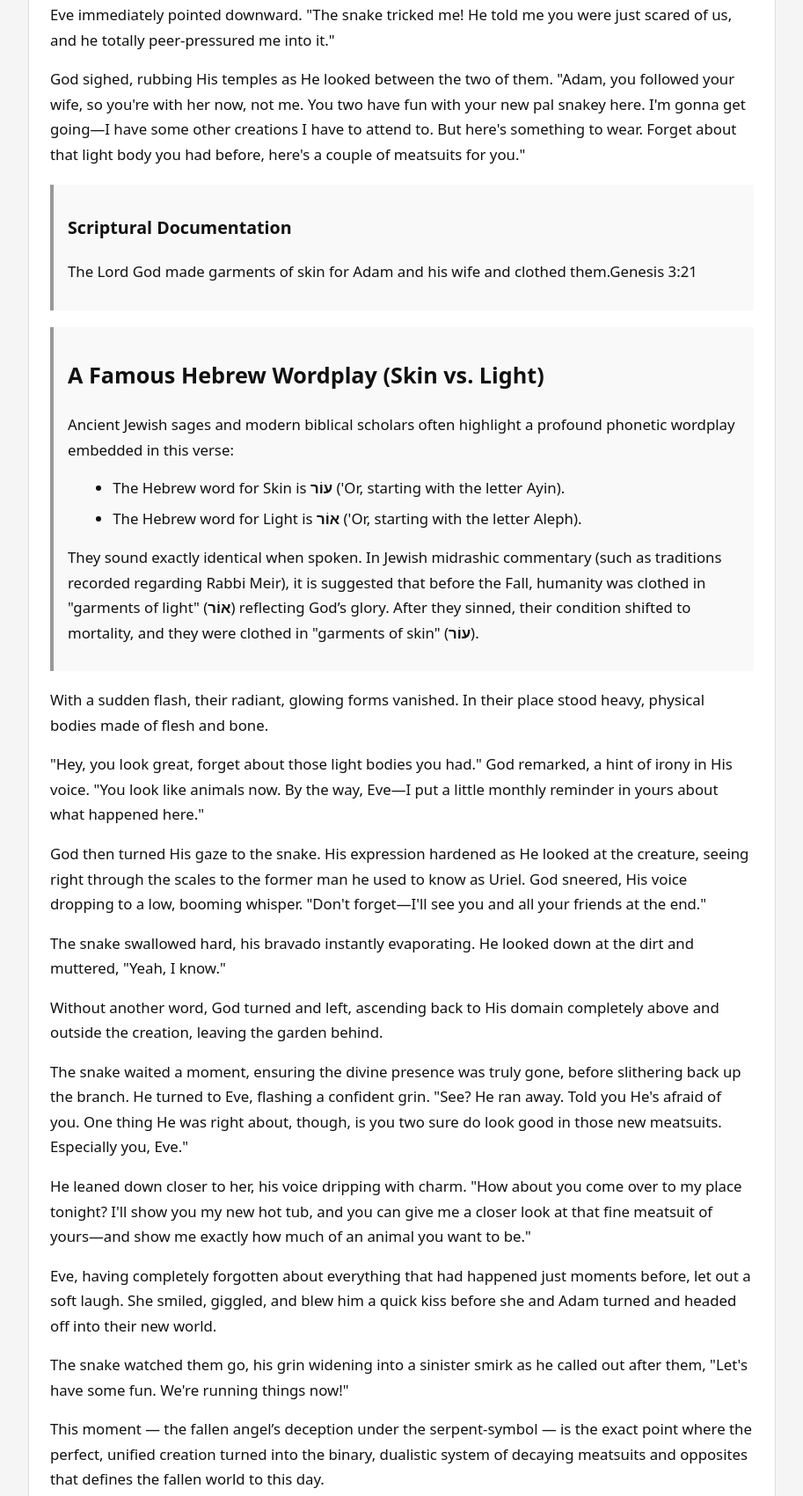
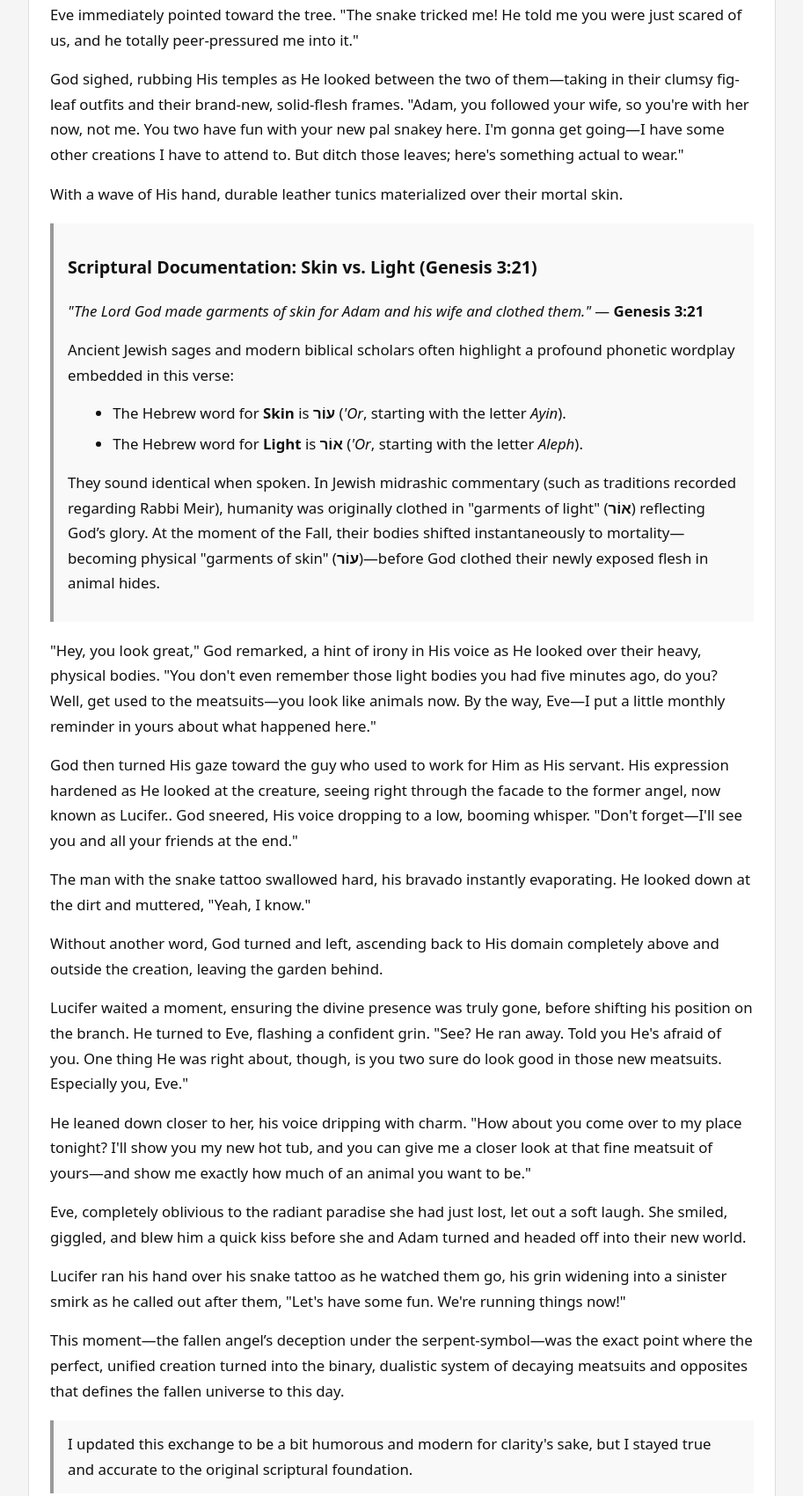
Before and after one commit to RaphaelAsanti/the-end-of-time, a plain HTML site: page chapter4-the-fall.html in a window 1280 px wide. Shown: the part 4792-6493 px from the top of the page at 88% size, without its empty margins (183-1096 px from the left). Drawn offline with Linux system fonts and the light colour scheme.

Commit message:
Revise chapter 4 for humor and clarity
Updated dialogue and descriptions to add humor and modern context while maintaining scriptural accuracy.

```diff
--- a/chapter4-the-fall.html
+++ b/chapter4-the-fall.html
@@ -224,36 +224,48 @@ In the blink of an eye, the solid-light universe dematerializes into nothing and
 
   <p class="support-note">The ebook remains free to read online.</p>
 </div>
-    <p>Adam peeked out from behind a massive bush, looking thoroughly stressed. "Hey God! Yeah, so... we heard you walking in the garden, and we got scared because we&rsquo;re naked. So we&rsquo;re just... hiding out over here."</p>
+<p>Adam peeked out from behind a massive bush, looking thoroughly stressed—and clutching a bunch of hastily woven fig leaves around his waist. "Hey God! Yeah, so... we heard you walking in the garden, and we got scared because we&rsquo;re naked. So we&rsquo;re just... hiding out over here."</p>
+
 <p>"Naked?" God asked, His tone shifting. "Who told you that you were naked? Did you eat from the tree I explicitly told you not to touch?"</p>
+
 <p>Adam didn't hesitate for a second, pointing his finger straight at his wife. "It was her! The woman <em>You</em> put here with me. She gave me the fruit, so I ate it."</p>
+
 <p>God sighed, turning His attention to the side. "Eve, what did you do?"</p>
-<p>Eve immediately pointed downward. "The snake tricked me! He told me you were just scared of us, and he totally peer-pressured me into it."</p>
-<p>God sighed, rubbing His temples as He looked between the two of them. "Adam, you followed your wife, so you're with her now, not me. You two have fun with your new pal snakey here. I'm gonna get going&mdash;I have some other creations I have to attend to. But here's something to wear. Forget about that light body you had before, here's a couple of meatsuits for you."</p>
+
+<p>Eve immediately pointed toward the tree. "The snake tricked me! He told me you were just scared of us, and he totally peer-pressured me into it."</p>
+
+<p>God sighed, rubbing His temples as He looked between the two of them—taking in their clumsy fig-leaf outfits and their brand-new, solid-flesh frames. "Adam, you followed your wife, so you're with her now, not me. You two have fun with your new pal snakey here. I'm gonna get going&mdash;I have some other creations I have to attend to. But ditch those leaves; here's something actual to wear."</p>
+
+<p>With a wave of His hand, durable leather tunics materialized over their mortal skin.</p>
+
 <div class="inset sidebar">
-    <h3>Scriptural Documentation</h3>
-<p>The Lord God made garments of skin for Adam and his wife and clothed them.Genesis 3:21</p>
+    <h3>Scriptural Documentation: Skin vs. Light (Genesis 3:21)</h3>
+    <p><em>"The Lord God made garments of skin for Adam and his wife and clothed them."</em> &mdash; <strong>Genesis 3:21</strong></p>
+    <p>Ancient Jewish sages and modern biblical scholars often highlight a profound phonetic wordplay embedded in this verse:</p>
+    <ul>
+        <li>The Hebrew word for <strong>Skin</strong> is <strong>עוֹר</strong> (<em>'Or</em>, starting with the letter <em>Ayin</em>).</li>
+        <li>The Hebrew word for <strong>Light</strong> is <strong>אוֹר</strong> (<em>'Or</em>, starting with the letter <em>Aleph</em>).</li>
+    </ul>
+    <p>They sound identical when spoken. In Jewish midrashic commentary (such as traditions recorded regarding Rabbi Meir), humanity was originally clothed in "garments of light" (<strong>אוֹר</strong>) reflecting God&rsquo;s glory. At the moment of the Fall, their bodies shifted instantaneously to mortality&mdash;becoming physical "garments of skin" (<strong>עוֹר</strong>)&mdash;before God clothed their newly exposed flesh in animal hides.</p>
 </div>
-    <div class="inset sidebar">
-<h2 id="skin-vs-light">A Famous Hebrew Wordplay (Skin vs. Light)</h2>
-      <p>Ancient Jewish sages and modern biblical scholars often highlight a profound phonetic wordplay embedded in this verse:</p>
-<ul>
-<li>The Hebrew word for Skin is <strong>עוֹר</strong> ('Or, starting with the letter Ayin).</li>
-<li>The Hebrew word for Light is <strong>אוֹר</strong> ('Or, starting with the letter Aleph).</li>
-</ul>
-<p>They sound exactly identical when spoken. In Jewish midrashic commentary (such as traditions recorded regarding Rabbi Meir), it is suggested that before the Fall, humanity was clothed in "garments of light" (<strong>אוֹר</strong>) reflecting God&rsquo;s glory. After they sinned, their condition shifted to mortality, and they were clothed in "garments of skin" (<strong>עוֹר</strong>).</p>
-</div>
-    <p>With a sudden flash, their radiant, glowing forms vanished. In their place stood heavy, physical bodies made of flesh and bone.</p>
-<p>"Hey, you look great, forget about those light bodies you had." God remarked, a hint of irony in His voice. "You look like animals now. By the way, Eve&mdash;I put a little monthly reminder in yours about what happened here."</p>
-<p>God then turned His gaze to the snake. His expression hardened as He looked at the creature, seeing right through the scales to the former man he used to know as Uriel. God sneered, His voice dropping to a low, booming whisper. "Don't forget&mdash;I'll see you and all your friends at the end."</p>
-<p>The snake swallowed hard, his bravado instantly evaporating. He looked down at the dirt and muttered, "Yeah, I know."</p>
+
+<p>"Hey, you look great," God remarked, a hint of irony in His voice as He looked over their heavy, physical bodies. "You don't even remember those light bodies you had five minutes ago, do you? Well, get used to the meatsuits—you look like animals now. By the way, Eve&mdash;I put a little monthly reminder in yours about what happened here."</p>
+
+<p>God then turned His gaze toward the guy who used to work for Him as His servant. His expression hardened as He looked at the creature, seeing right through the facade to the former angel, now known as Lucifer.. God sneered, His voice dropping to a low, booming whisper. "Don't forget&mdash;I'll see you and all your friends at the end."</p>
+
+<p>The man with the snake tattoo swallowed hard, his bravado instantly evaporating. He looked down at the dirt and muttered, "Yeah, I know."</p>
+
 <p>Without another word, God turned and left, ascending back to His domain completely above and outside the creation, leaving the garden behind.</p>
-<p>The snake waited a moment, ensuring the divine presence was truly gone, before slithering back up the branch. He turned to Eve, flashing a confident grin. "See? He ran away. Told you He's afraid of you. One thing He was right about, though, is you two sure do look good in those new meatsuits. Especially you, Eve."</p>
+
+<p>Lucifer waited a moment, ensuring the divine presence was truly gone, before shifting his position on the branch. He turned to Eve, flashing a confident grin. "See? He ran away. Told you He's afraid of you. One thing He was right about, though, is you two sure do look good in those new meatsuits. Especially you, Eve."</p>
+
 <p>He leaned down closer to her, his voice dripping with charm. "How about you come over to my place tonight? I'll show you my new hot tub, and you can give me a closer look at that fine meatsuit of yours&mdash;and show me exactly how much of an animal you want to be."</p>
-<p>Eve, having completely forgotten about everything that had happened just moments before, let out a soft laugh. She smiled, giggled, and blew him a quick kiss before she and Adam turned and headed off into their new world.</p>
-<p>The snake watched them go, his grin widening into a sinister smirk as he called out after them, "Let's have some fun. We're running things now!"</p>
 
-    <p>This moment — the fallen angel’s deception under the serpent-symbol — is the exact point where the perfect, unified creation turned into the binary, dualistic system of decaying meatsuits and opposites that defines the fallen world to this day.</p>
+<p>Eve, completely oblivious to the radiant paradise she had just lost, let out a soft laugh. She smiled, giggled, and blew him a quick kiss before she and Adam turned and headed off into their new world.</p>
+
+<p>Lucifer ran his hand over his snake tattoo as he watched them go, his grin widening into a sinister smirk as he called out after them, "Let's have some fun. We're running things now!"</p>
+
+<p>This moment&mdash;the fallen angel’s deception under the serpent-symbol&mdash;was the exact point where the perfect, unified creation turned into the binary, dualistic system of decaying meatsuits and opposites that defines the fallen universe to this day.</p>
 
 <div class="inset sidebar">
 I updated this exchange to be a bit humorous and modern for clarity's sake, but I stayed true and accurate to the original scriptural foundation.
```
